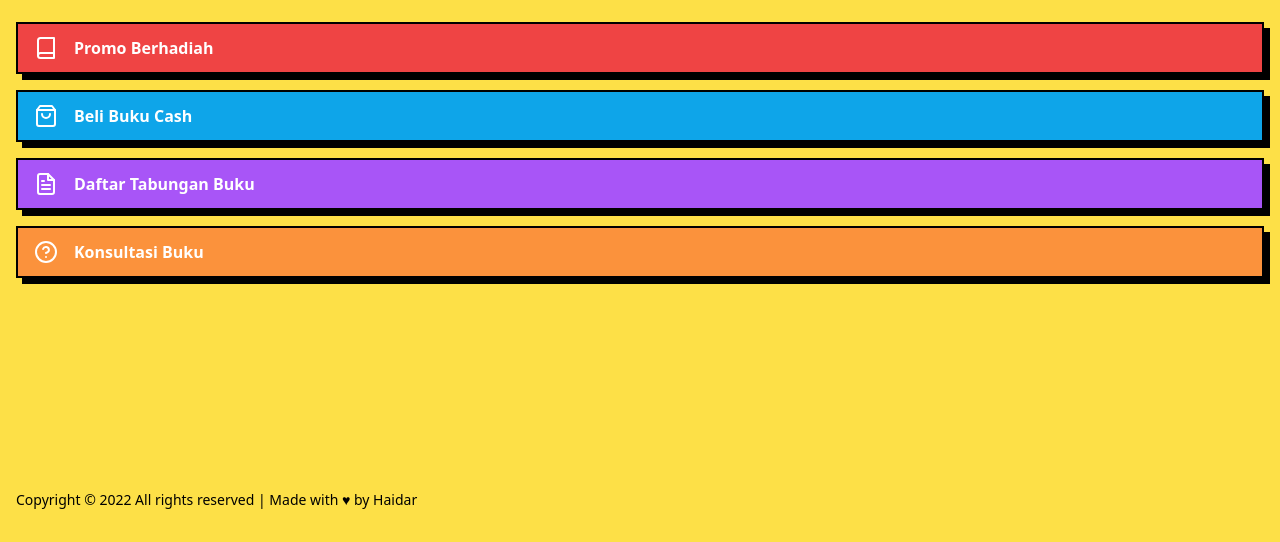
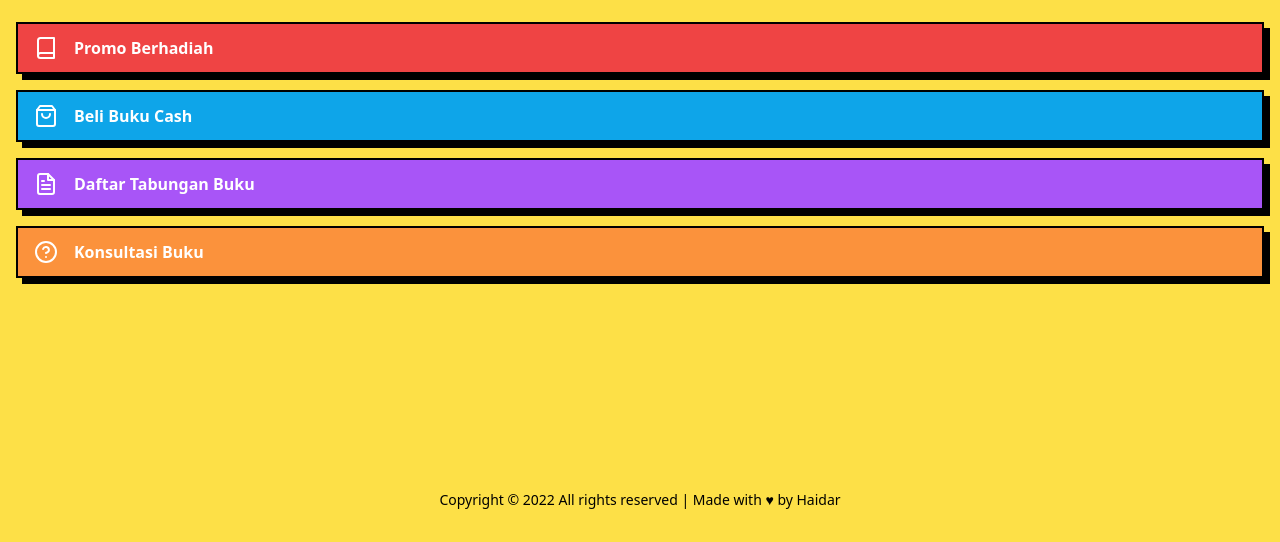
Before and after one commit to haidar280796/linktree-hanin, a plain HTML site: page index.html in a window 1280 px wide. Shown: the part 274-816 px from the top of the page. Drawn offline with nearby package versions, Linux system fonts and the light colour scheme.

Commit message:
Update Footer

```diff
--- a/index.html
+++ b/index.html
@@ -49,7 +49,7 @@
         </a>
     </div>
 
-    <footer class="absolute bottom-0 px-4 py-4">
+    <footer class="w-full absolute bottom-0 px-4 py-4">
         <p class="text-sm text-center">Copyright © 2022 All rights reserved | Made with &hearts; by Haidar</p>
     </footer>
   </div>
```
